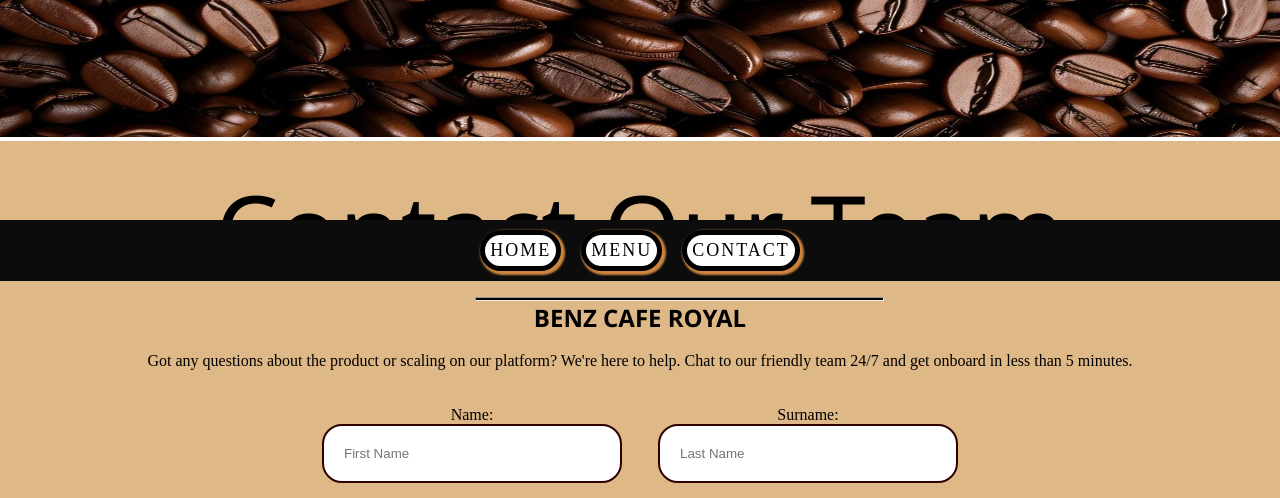
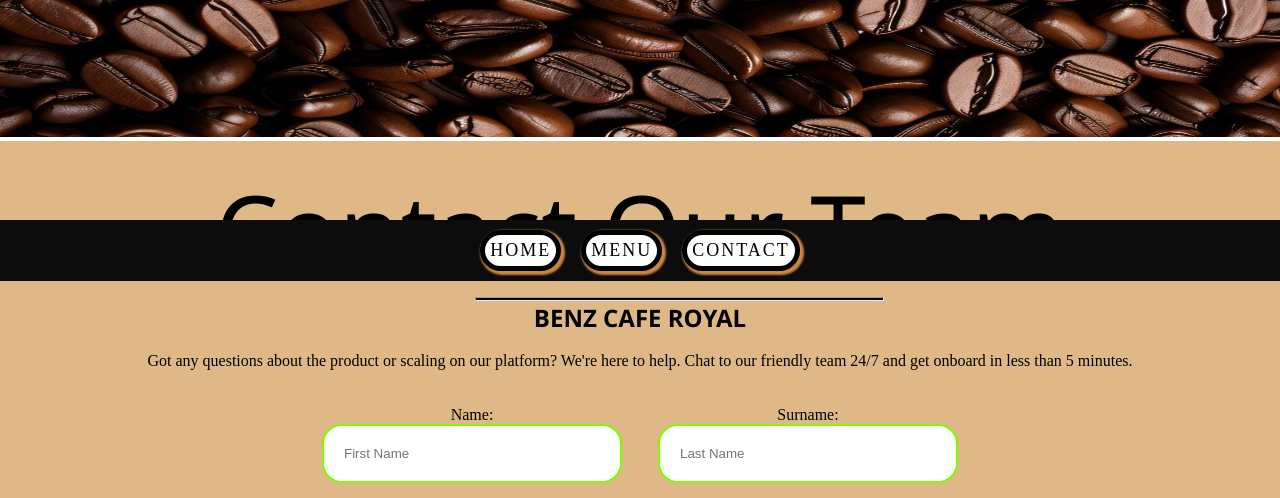
Before and after one commit to BenMpasi/Benz-cafe-royal-final, a plain HTML site: page contact.html in a window 1280 px wide. Shown: the part 263-761 px from the top of the page. Drawn offline with Linux system fonts and the light colour scheme.

Commit message:
new changes

```diff
--- a/styles.css
+++ b/styles.css
@@ -330,7 +330,7 @@
 }
 
 .ContactContent input{
-    border: 2px solid rgb(46, 0, 0);
+    border: 2px solid rgb(123, 255, 0);
     width: 300px;
     padding: 20px;
     border-radius: 20px;
```
